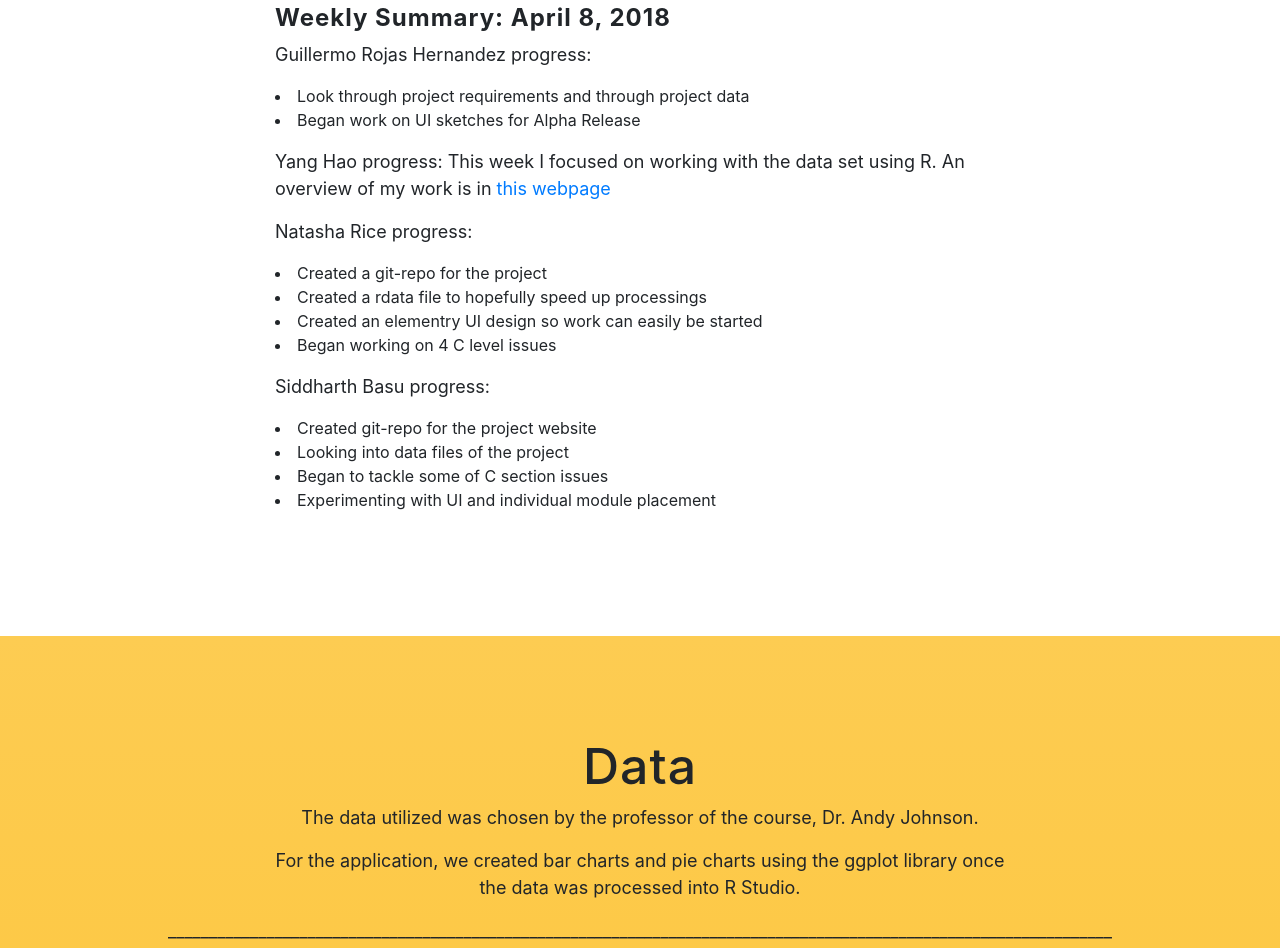
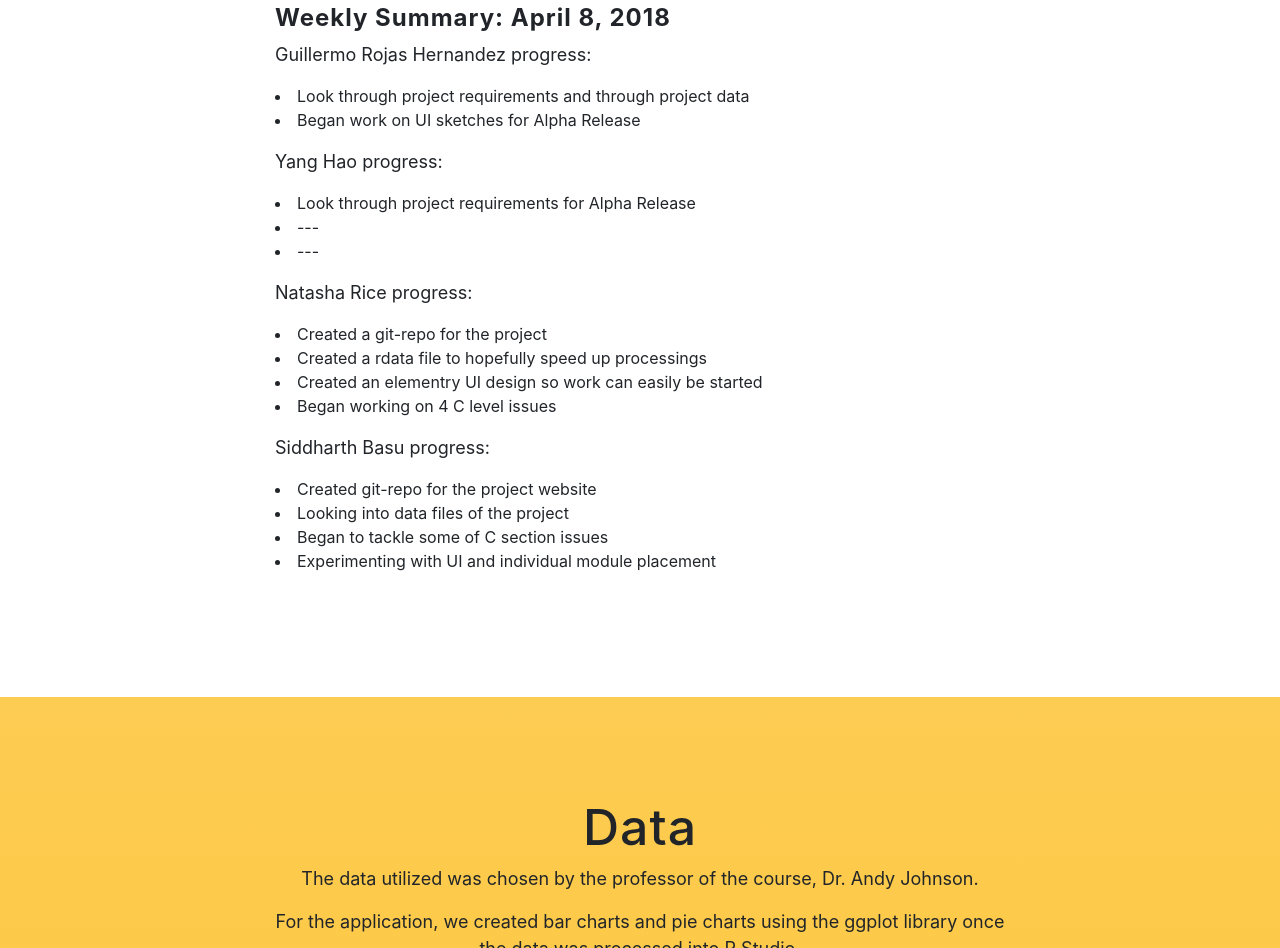
Before and after one commit to siddharth-basu/CS424_Project3_Website.io-, a website with bundled scripts: page index.html in a window 1280 px wide. Shown: the part 806-1754 px from the top of the page. Built offline with nearby package versions, Linux system fonts and the light colour scheme; a web font is replaced by a local one.

Commit message:
Layout Update

```diff
--- a/index.html
+++ b/index.html
@@ -105,8 +105,11 @@
               <li>Look through project requirements and through project data</li>
               <li>Began work on UI sketches for Alpha Release </li>
             <p></p>
-            <p>Yang Hao progress:  This week I focused on working with the data set using R.  An overview of my work is in
-              <a href="pages/yang_hao_update_02-23-18.html">this webpage</a></p>
+            <p>Yang Hao progress:
+                <li>Look through project requirements for Alpha Release</li>
+                <li>---</li>
+                <li>---</li>
+             </p>
             <p>Natasha Rice progress: </p>
               <li>Created a git-repo for the project </li>
               <li>Created a rdata file to hopefully speed up processings </li>
```
